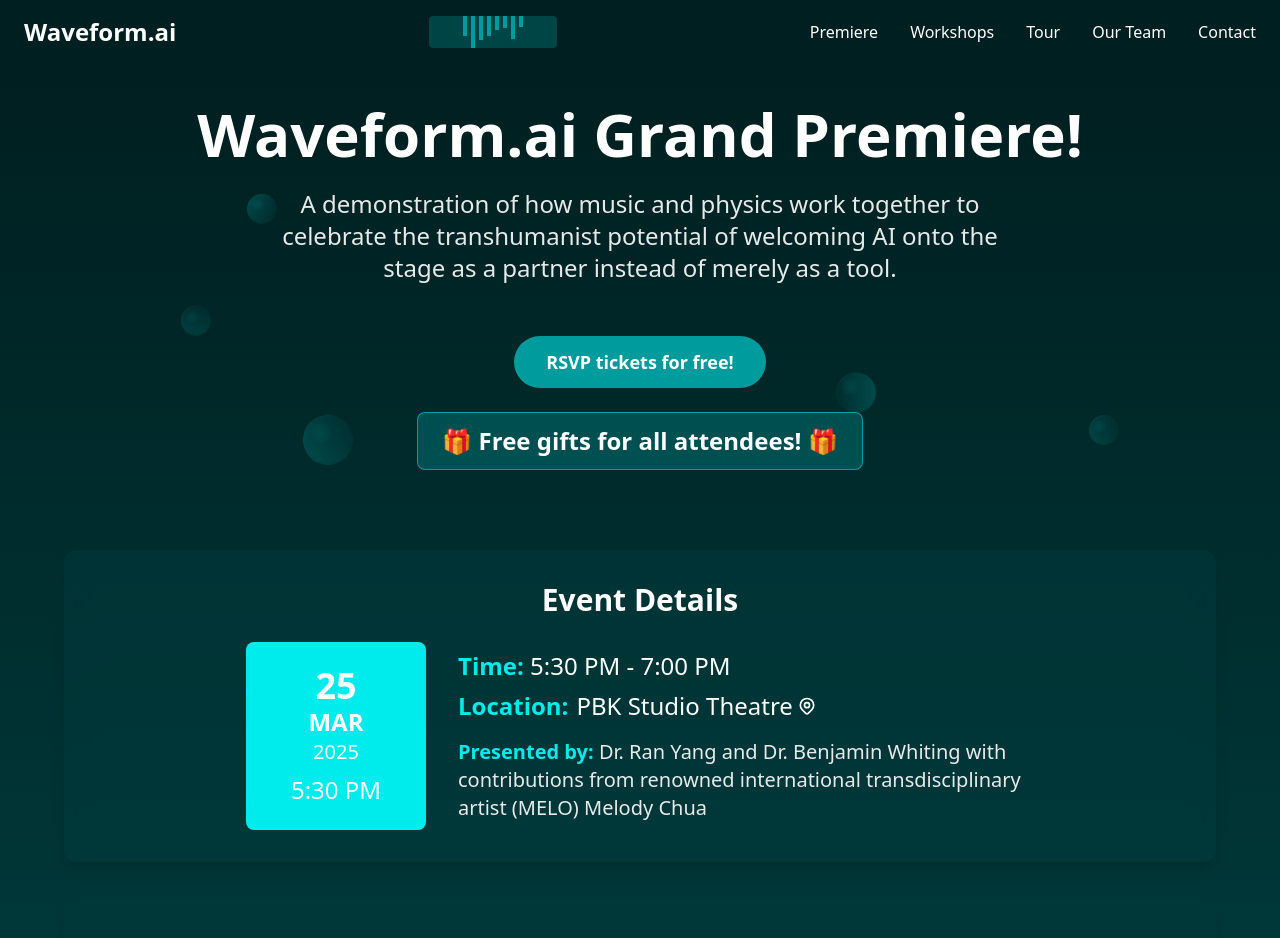
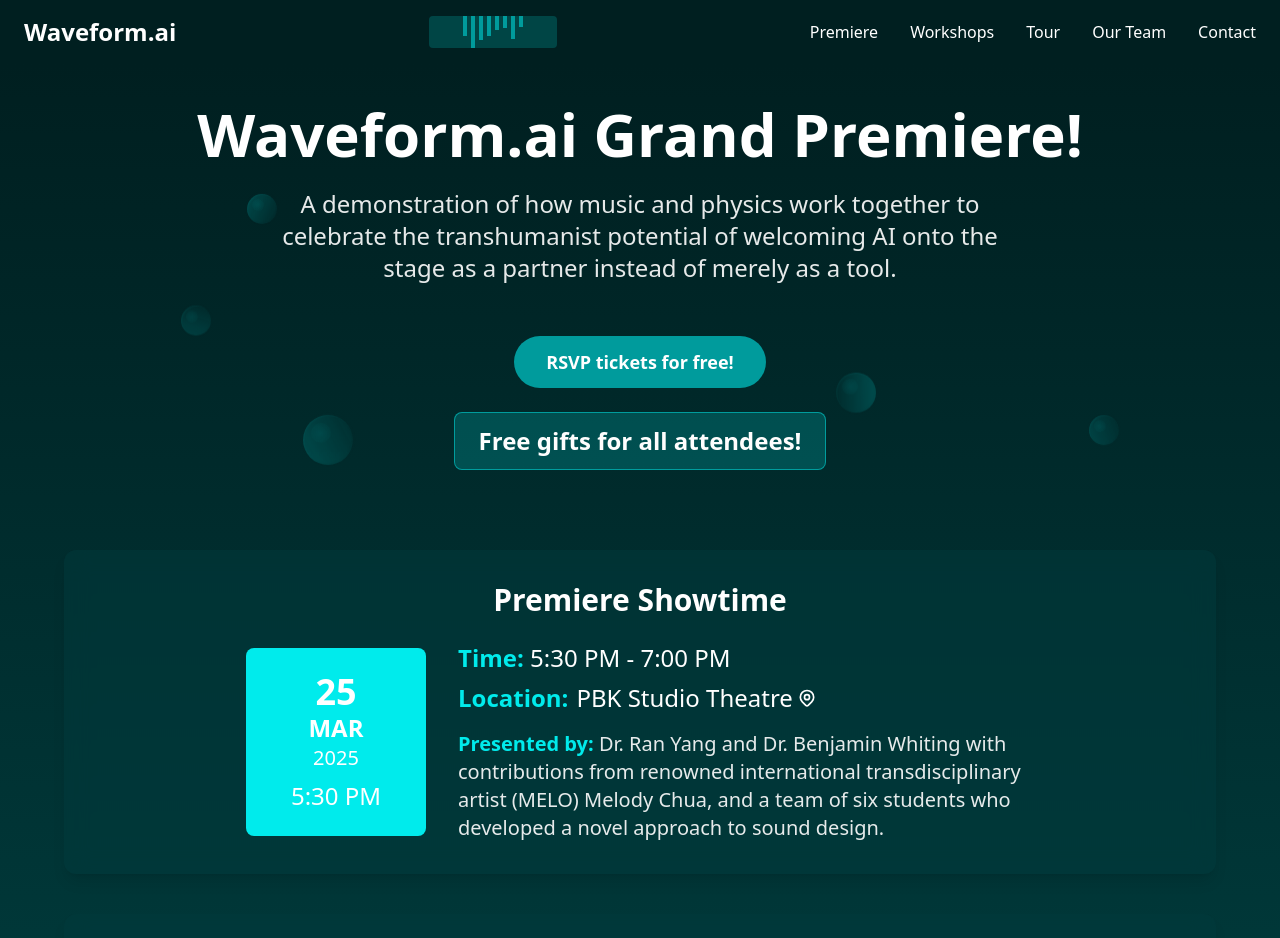
Before and after one commit to CTlandu/waveform.ai_colin_copy, a React (Vite) app in the folder frontend/: page /premiere in a window 1280 px wide. Shown: the top 938 px of the page. Built offline with nearby package versions, Linux system fonts and the light colour scheme.

Commit message:
Remove: gift emojis

```diff
--- a/frontend/src/Components/FeaturedGrid.jsx
+++ b/frontend/src/Components/FeaturedGrid.jsx
@@ -19,7 +19,7 @@ const FeaturedGrid = () => {
               ★
             </span>
             <h2 className="text-2xl md:text-3xl font-extrabold tracking-wider animate-pulse">
-              🎁 FREE Tickets & Gifts for all events!! 🎁
+              FREE Tickets & Gifts for all events!!
             </h2>
           </div>
           <div className="absolute top-0 left-0 w-full h-full bg-white opacity-10 transform rotate-45"></div>
--- a/frontend/src/Pages/PremierePage.jsx
+++ b/frontend/src/Pages/PremierePage.jsx
@@ -35,7 +35,7 @@ const PremierePage = () => {
           <div className="mt-6 text-center">
             <div className="inline-block bg-primary-90/20 px-6 py-3 rounded-lg border border-primary-90/50 animate-pulse">
               <span className="text-2xl font-bold text-white">
-                🎁 Free gifts for all attendees! 🎁
+                Free gifts for all attendees!
               </span>
             </div>
           </div>
@@ -48,7 +48,7 @@ const PremierePage = () => {
           {/* Event Details */}
           <div className="bg-primary-20/50 backdrop-blur-md rounded-xl p-8 shadow-lg mb-10">
             <h2 className="text-3xl font-bold text-white mb-6 text-center">
-              Event Details
+              Premiere Showtime
             </h2>
 
             <div className="flex flex-col md:flex-row items-center justify-center gap-8">
@@ -102,7 +102,8 @@ const PremierePage = () => {
                   </span>{" "}
                   Dr. Ran Yang and Dr. Benjamin Whiting with contributions from
                   renowned international transdisciplinary artist (MELO) Melody
-                  Chua
+                  Chua, and a team of six students who developed a novel
+                  approach to sound design.
                 </div>
               </div>
             </div>
```
